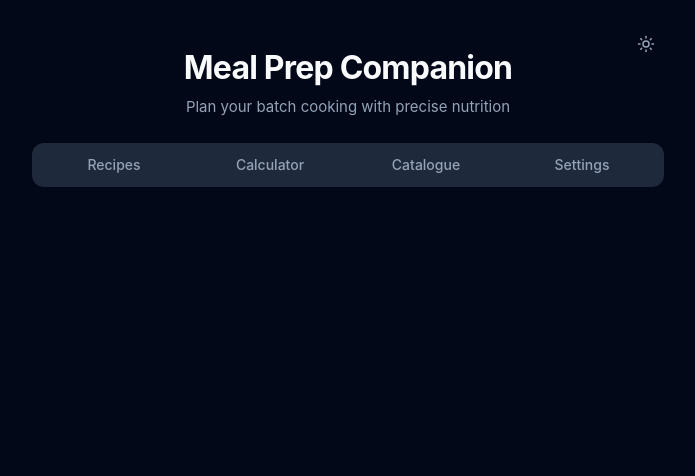
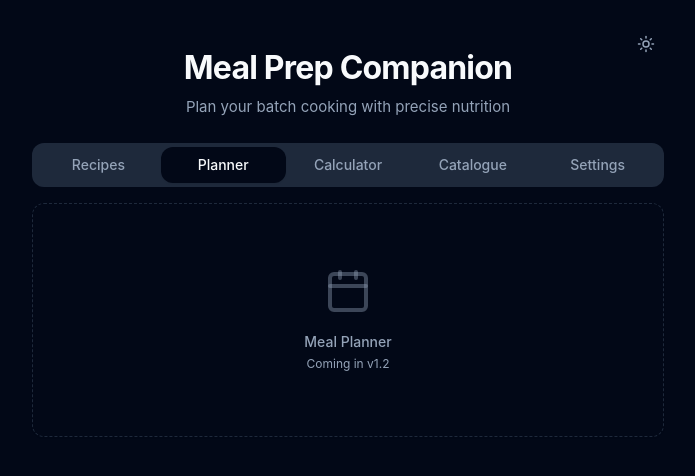
Before and after one commit to Lucaas27/meal-prep-companion, a React (Vite) app: page /planner in a window 1280 px wide. Shown: the top 476 px of the page, without its empty margins (292-987 px from the left). Built offline with nearby package versions, Linux system fonts and the light colour scheme.

Commit message:
add planner page and not found page; update routing and document title handling

```diff
--- a/src/App.tsx
+++ b/src/App.tsx
@@ -17,9 +17,12 @@ import RecipeSheet from '@/features/recipes/components/RecipeSheet';
 import DryCookedCalculator from '@/features/dry-to-cooked/components/DryCookedCalculator';
 import IngredientCatalogue from '@/features/ingredients/components/IngredientCatalogue';
 import SettingsPage from '@/features/settings/pages/settings-page';
+import PlannerPage from '@/features/planner/pages/planner-page';
+import NotFoundPage from '@/app/pages/not-found-page';
 
 const NAV_ITEMS = [
   { to: '/recipes', label: 'Recipes' },
+  { to: '/planner', label: 'Planner' },
   { to: '/calculator', label: 'Calculator' },
   { to: '/ingredients', label: 'Catalogue' },
   { to: '/settings', label: 'Settings' },
@@ -35,9 +38,10 @@ export default function App() {
       '/recipes': 'Recipes',
       '/calculator': 'Calculator',
       '/ingredients': 'Catalogue',
+      '/planner': 'Planner',
       '/settings': 'Settings',
     };
-    const title = titles[location.pathname] || 'Recipes';
+    const title = titles[location.pathname] || 'Not Found';
     document.title = `${title} | Meal Prep Companion`;
   }, [location.pathname]);
 
@@ -149,6 +153,7 @@ export default function App() {
             />
           }
         />
+        <Route path="/planner" element={<PlannerPage />} />
         <Route path="/calculator" element={<DryCookedCalculator />} />
         <Route
           path="/ingredients"
@@ -161,6 +166,7 @@ export default function App() {
           }
         />
         <Route path="/settings" element={<SettingsPage />} />
+        <Route path="*" element={<NotFoundPage />} />
       </Routes>
 
       <RecipeSheet
--- /dev/null
+++ b/src/app/pages/not-found-page.tsx
@@ -0,0 +1,19 @@
+import { Link } from 'react-router-dom';
+import { Card, CardContent } from '@/components/ui/card';
+import { Button } from '@/components/ui/button';
+import { FileQuestion } from 'lucide-react';
+
+export default function NotFoundPage() {
+  return (
+    <Card className="border-dashed">
+      <CardContent className="flex flex-col items-center justify-center py-16 text-center">
+        <FileQuestion className="h-12 w-12 text-muted-foreground/40 mb-4" />
+        <p className="text-muted-foreground text-sm mb-1 font-medium">Page not found</p>
+        <p className="text-muted-foreground text-xs mb-4">The page you're looking for doesn't exist.</p>
+        <Button asChild>
+          <Link to="/recipes">Back to Recipes</Link>
+        </Button>
+      </CardContent>
+    </Card>
+  );
+}
--- /dev/null
+++ b/src/features/planner/pages/planner-page.tsx
@@ -0,0 +1,14 @@
+import { Card, CardContent } from '@/components/ui/card';
+import { Calendar } from 'lucide-react';
+
+export default function PlannerPage() {
+  return (
+    <Card className="border-dashed">
+      <CardContent className="flex flex-col items-center justify-center py-16 text-center">
+        <Calendar className="h-12 w-12 text-muted-foreground/40 mb-4" />
+        <p className="text-muted-foreground text-sm mb-1 font-medium">Meal Planner</p>
+        <p className="text-muted-foreground text-xs">Coming in v1.2</p>
+      </CardContent>
+    </Card>
+  );
+}
```
Also changed, not shown: 1 other file (tests, documents, lock files or other folders).
